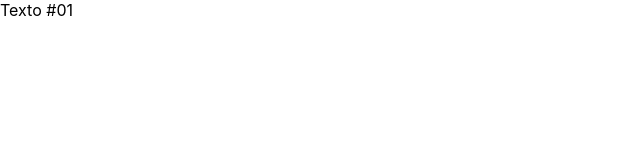
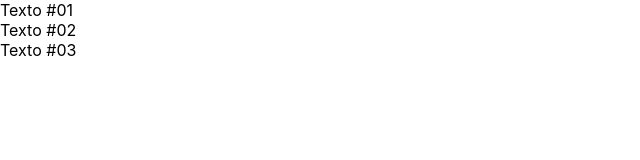
Before and after one commit to Brunogabriel-dev/curso-reactjs, a Next.js app: page /css/integracao1 in a window 1280 px wide. Shown: the top 160 px of the page, without its empty margins (0-640 px from the left). Built offline with nearby package versions, Linux system fonts and the light colour scheme.

Commit message:
Inclusão de texto

```diff
--- a/pages/css/integracao1.jsx
+++ b/pages/css/integracao1.jsx
@@ -2,7 +2,8 @@ export default function integracao() {
   return (
     <div>
       <div className="vermelha">Texto #01</div>
-      <div className="azul"></div>
+      <div className="azul">Texto #02</div>
+      <div className="branca">Texto #03</div>
     </div>
   )
 }
```
